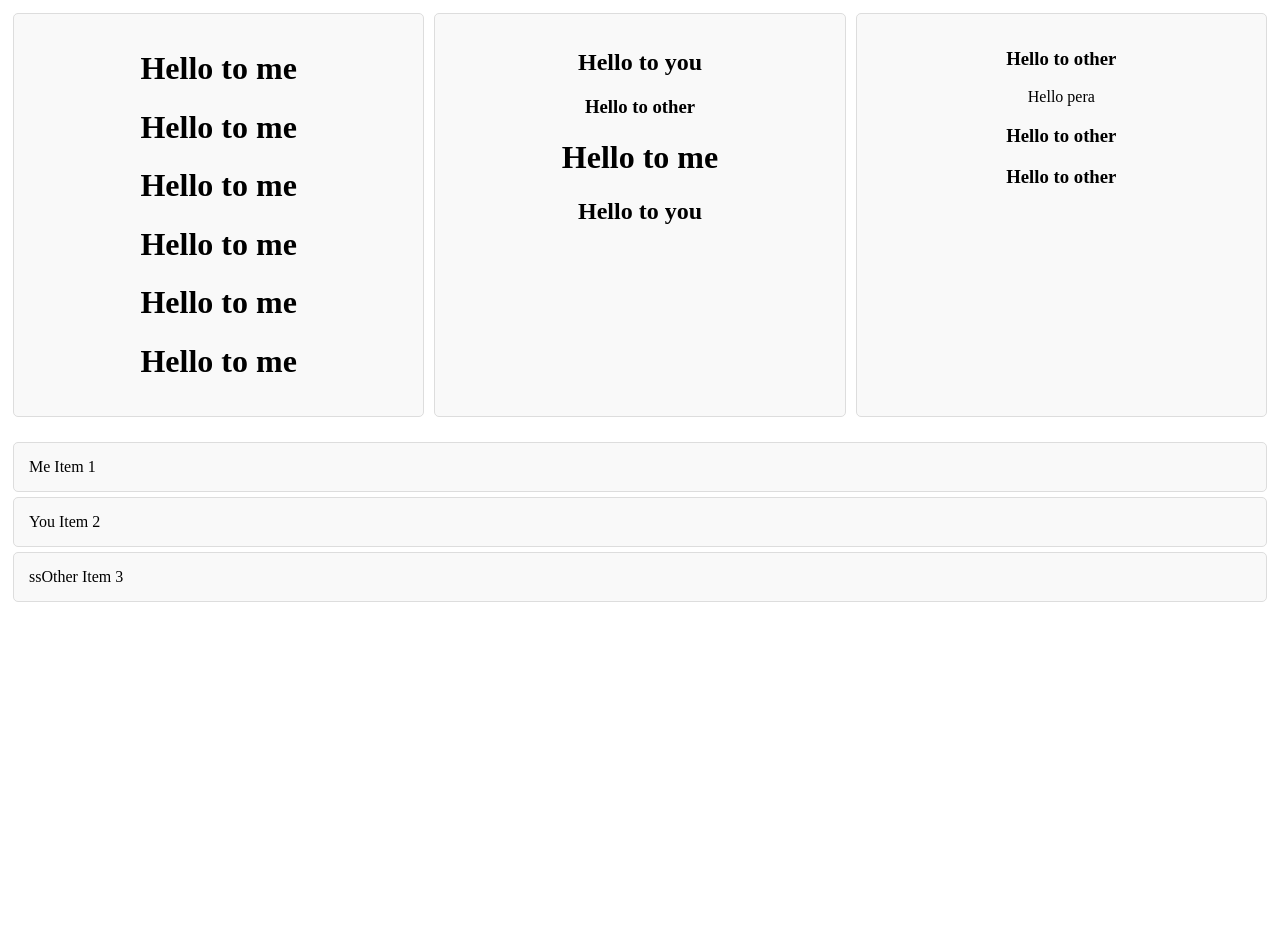
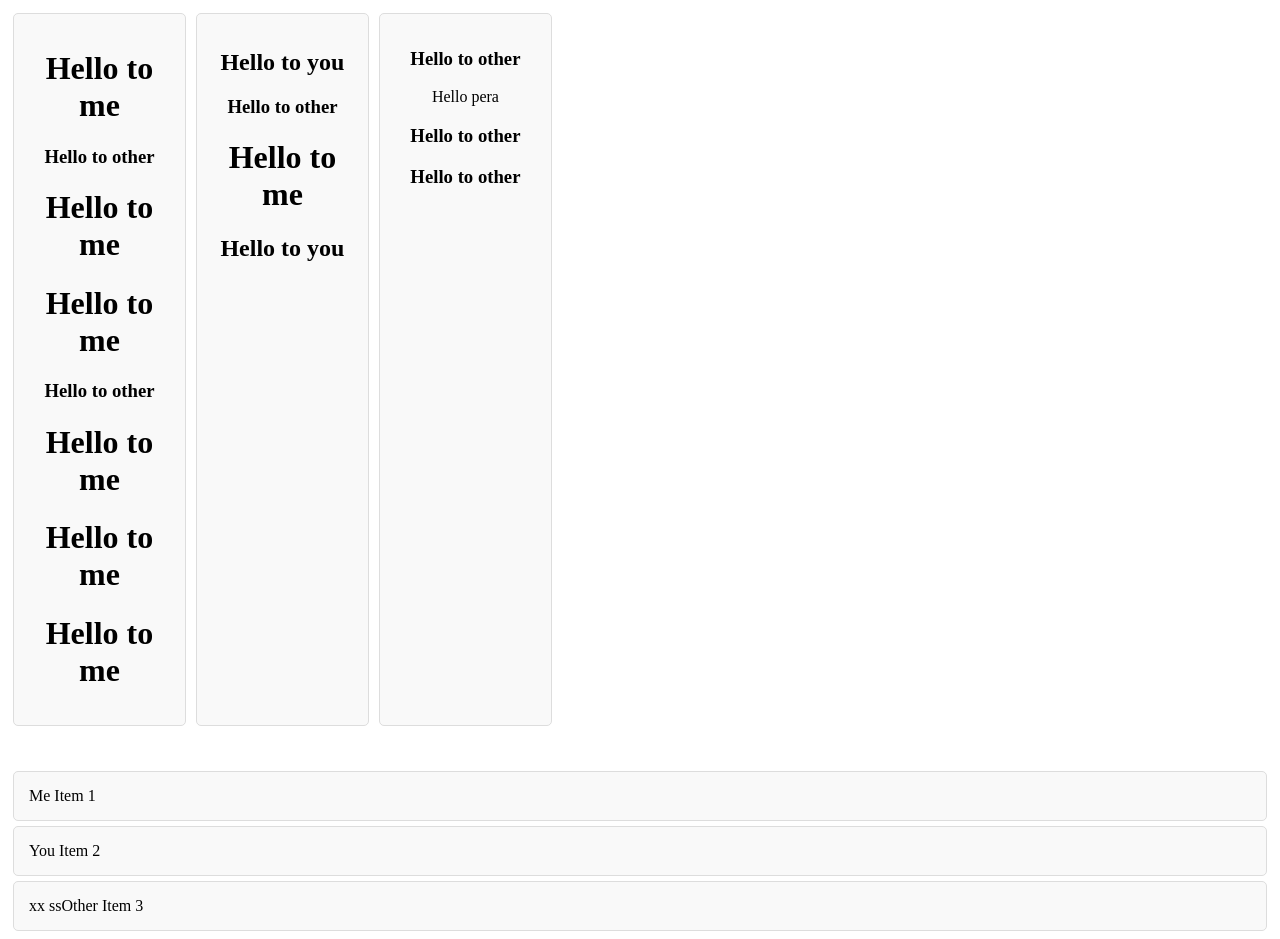
Before and after one commit to nftushar/Drag-and-DropSequenceCustomize, a plain HTML site: page index.html in a window 1280 px wide. Before the commit the page ends 800 px from the top, so only its background shows below. Drawn offline with nearby package versions, Linux system fonts and the light colour scheme.

Commit message:
separated

```diff
--- a/main-items.html
+++ b/main-items.html
@@ -1,7 +1,10 @@
+<div id="main-items">
 <div class="main-item" data-sequence-id="1">
     <h1>Hello to me</h1>
+    <h3>Hello to other</h3>
     <h1>Hello to me</h1>
     <h1>Hello to me</h1>
+    <h3>Hello to other</h3>
     <h1>Hello to me</h1>
     <h1>Hello to me</h1>
     <h1>Hello to me</h1>
@@ -18,3 +21,4 @@
     <h3>Hello to other</h3>
     <h3>Hello to other</h3>
 </div>
+</div>
--- a/script-jquery-ui.js
+++ b/script-jquery-ui.js
@@ -3,16 +3,14 @@ $(document).ready(function () {
     $("#main-items").load("main-items.html");
 
     // Load the content of sequence-customizer.html into #sequence-customizer
-    $("#sequence-customizer").load("sequence-customizer.html");
-
-    const mainItemsContainer = $("#main-items");
-    const sequenceCustomizer = $("#sequence-customizer");
-
-    sequenceCustomizer.sortable({
-        connectWith: mainItemsContainer,
-        update: function (event, ui) {
-            updateSequenceOrder();
-        },
+    $("#sequence-customizer").load("sequence-customizer.html", function () {
+        // Initialize sortable after content is loaded
+        $("#sequence-customizer").sortable({
+            connectWith: "#main-items",
+            update: function (event, ui) {
+                updateSequenceOrder();
+            },
+        });
     });
 
     function updateSequenceOrder() {
@@ -26,7 +24,7 @@ $(document).ready(function () {
             const correspondingMainItem = findMainItemBySequenceId(mainItems, sequenceId);
 
             if (correspondingMainItem) {
-                correspondingMainItem.appendTo(mainItemsContainer);
+                correspondingMainItem.appendTo("#main-items");
                 updatedOrder.push(sequenceId);
             }
         });
@@ -36,7 +34,7 @@ $(document).ready(function () {
 
     function findMainItemBySequenceId(mainItems, sequenceId) {
         return mainItems.filter(function () {
-            return $(this).data("sequence-id") === sequenceId;
+            return $(this).data("sequence-id") == sequenceId;
         });
     }
 });
--- a/sequence-customizer.html
+++ b/sequence-customizer.html
@@ -1,3 +1,21 @@
-<div class="sequence-item" draggable="true" data-sequence-id="1">Me Item 1</div>
+<!-- <div class="sequence-item" draggable="true" data-sequence-id="1">Me Item 1</div>
 <div class="sequence-item" draggable="true" data-sequence-id="2">You Item 2</div>
-<div class="sequence-item" draggable="true" data-sequence-id="3">ssOther Item 3</div>
+<div class="sequence-item" draggable="true" data-sequence-id="3">ssOther Item 3</div> -->
+
+<div id="sequence-customizer">
+    <div class="wceazy_product_filter_field_group">
+        <div class="field_with_msg_container">
+            <div class="sequence-item" draggable="true" data-sequence-id="1">Me Item 1</div>
+        </div>
+    </div>
+    <div class="wceazy_product_filter_field_group">
+        <div class="field_with_msg_container">
+            <div class="sequence-item" draggable="true" data-sequence-id="2">You Item 2</div>
+        </div>
+    </div>
+    <div class="wceazy_product_filter_field_group">
+        <div class="field_with_msg_container">
+            <div class="sequence-item" draggable="true" data-sequence-id="3">xx ssOther Item 3</div>
+        </div>
+    </div>
+</div>
```
Also changed, not shown: index.html (+1 -0 lines).
